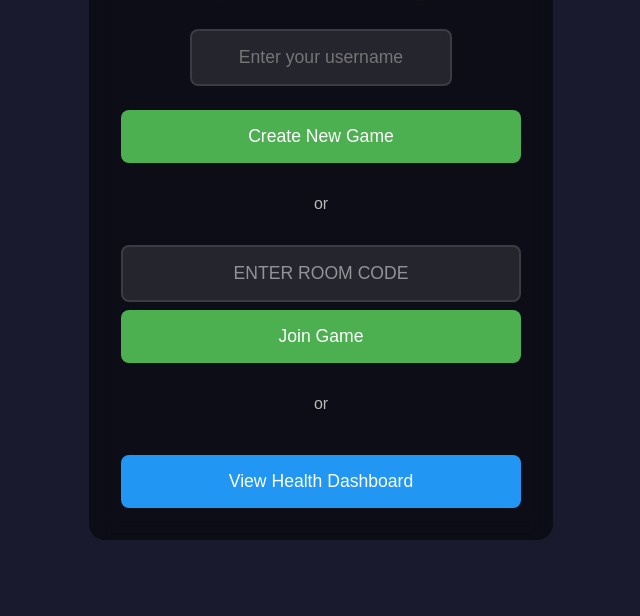
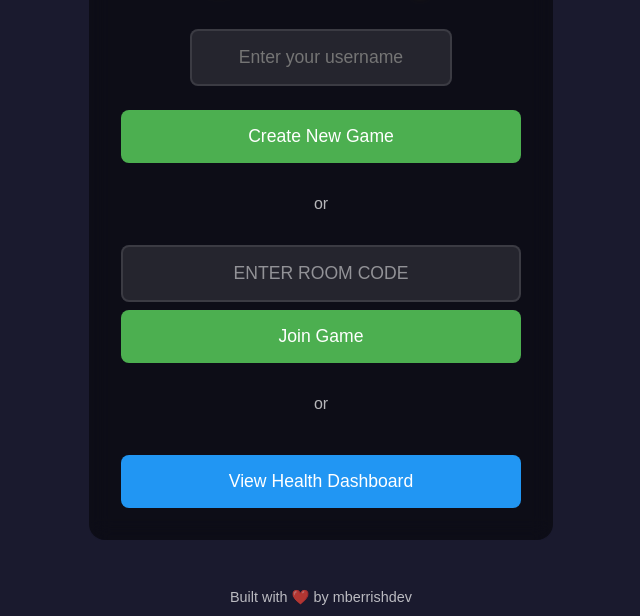
Before and after one commit to mberrishdev/fruit-ninja, a website with bundled scripts: page frontend/landing.html in a window 1280 px wide. Shown: the part 184-800 px from the top of the page, without its empty margins (319-959 px from the left). Built offline with nearby package versions, Linux system fonts and the light colour scheme; no server answers.

Commit message:
Update README to reflect multiplayer features and gameplay enhancements. Add footer to HTML files for author credit and improve overall documentation clarity.

```diff
--- a/frontend/landing.html
+++ b/frontend/landing.html
@@ -62,5 +62,10 @@
     <script src="https://cdnjs.cloudflare.com/ajax/libs/socket.io/4.7.2/socket.io.js"></script>
     <script type="module" src="./src/socket.js"></script>
     <script type="module" src="./src/landing.js"></script>
+
+    <!-- Footer -->
+    <footer style="position: fixed; bottom: 10px; left: 0; right: 0; text-align: center; font-size: 0.9rem; opacity: 0.7;">
+      Built with <span style="color: #ff4d4d;">❤️</span> by <a href="https://github.com/mberrishdev" target="_blank" style="color: inherit; text-decoration: none;">mberrishdev</a>
+    </footer>
   </body>
 </html>
```
Also changed, not shown: frontend/game.html (+5 -0 lines), frontend/health.html (+7 -2 lines), README.md.
